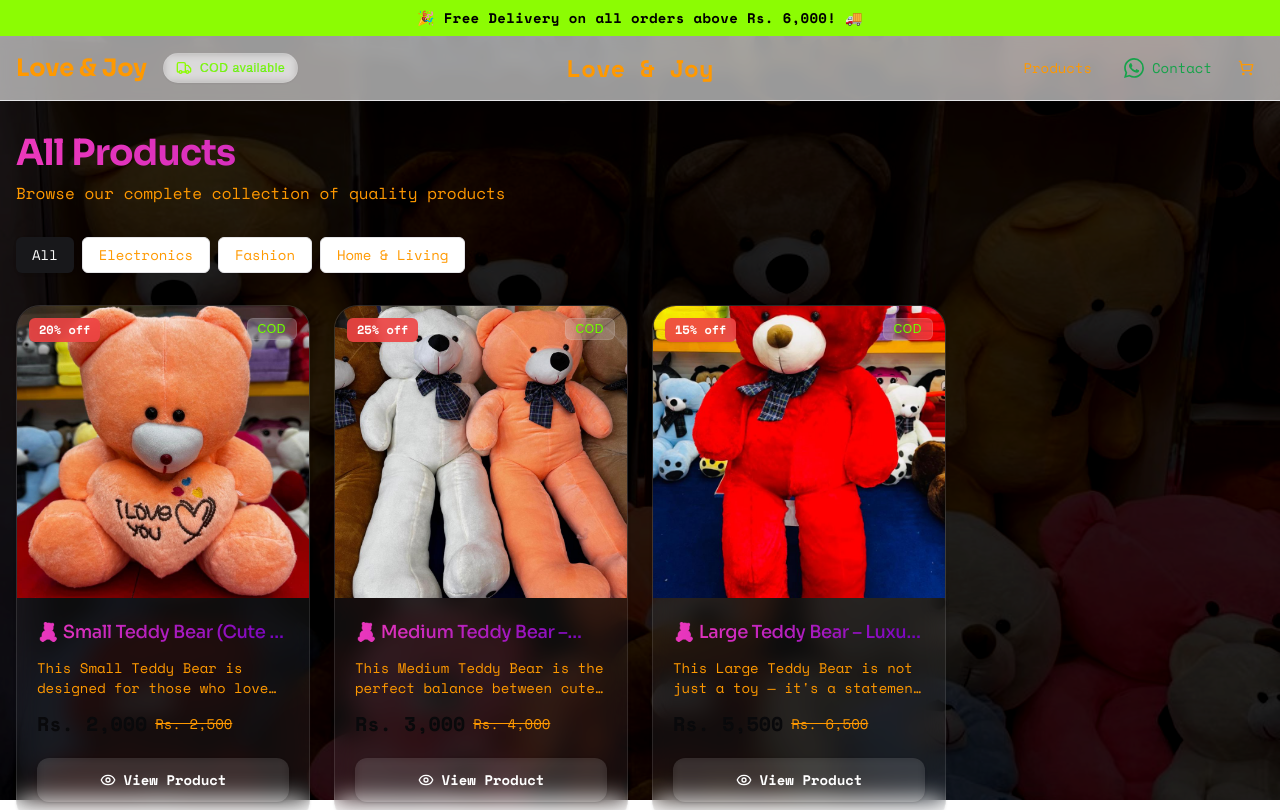
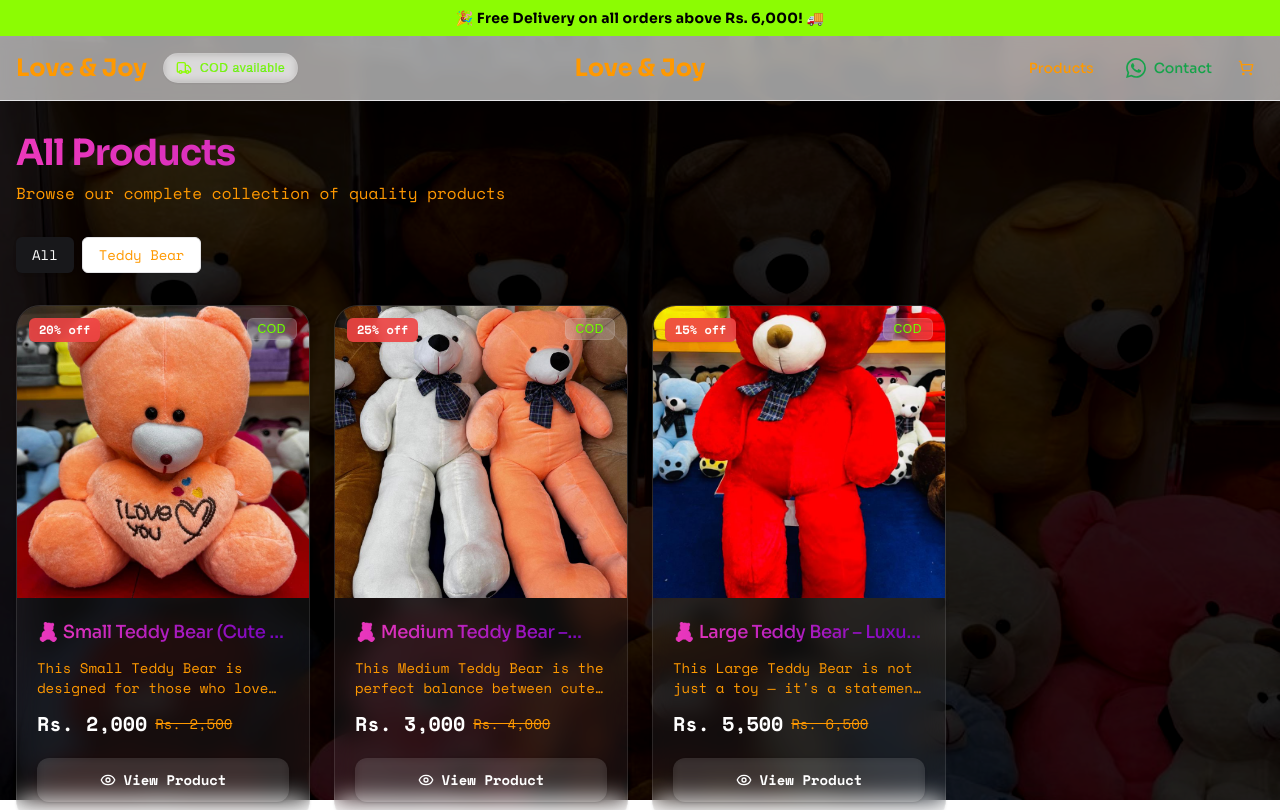
Before and after one commit to Sikandar-7/Modern-Store, a Next.js app: page /products in a window 1280 px wide. Shown: the top 810 px of the page. Built offline with nearby package versions, Linux system fonts and the light colour scheme.

Commit message:
Fix types, images, add smooth scroll, dynamic categories

```diff
--- a/app/globals.css
+++ b/app/globals.css
@@ -13,6 +13,27 @@
     letter-spacing: 0.05em;
     -webkit-text-stroke: 0.2px #26e005;
     /* Light Gray stroke */
+  }
+
+  html.lenis,
+  html.lenis body {
+    height: auto;
+  }
+
+  .lenis.lenis-smooth {
+    scroll-behavior: auto !important;
+  }
+
+  .lenis.lenis-smooth [data-lenis-prevent] {
+    overscroll-behavior: contain;
+  }
+
+  .lenis.lenis-stopped {
+    overflow: hidden;
+  }
+
+  .lenis.lenis-scrolling iframe {
+    pointer-events: none;
   }
 }
 
--- a/app/layout.tsx
+++ b/app/layout.tsx
@@ -4,6 +4,7 @@ import "./globals.css";
 import { CartProvider } from "@/context/CartContext";
 import Navbar from "@/components/layout/Navbar";
 import Footer from "@/components/layout/Footer";
+import SmoothScroll from "@/components/providers/SmoothScroll";
 
 const spaceMono = Space_Mono({
   subsets: ["latin"],
@@ -54,10 +55,11 @@ export default function RootLayout({
         <CartProvider>
           <div className="flex min-h-screen flex-col">
             {/* Announcement Bar */}
-            <div className="w-full bg-[#8cfc03] text-black text-center py-2 text-sm font-bold tracking-wide">
+            <div className="w-full bg-[#8cfc03] text-black text-center py-2 text-sm font-bold tracking-wide font-sora">
               🎉 Free Delivery on all orders above Rs. 6,000! 🚚
             </div>
             <Navbar />
+            <SmoothScroll />
             <main className="flex-1">{children}</main>
             <Footer />
           </div>
--- a/app/products/page.tsx
+++ b/app/products/page.tsx
@@ -7,7 +7,8 @@ import { Button } from "@/components/ui/button";
 import products from "@/lib/data/products.json";
 import { Loader2 } from "lucide-react";
 
-const categories = ["All", "Electronics", "Fashion", "Home & Living"];
+// Derive categories from products
+const categories = ["All", ...Array.from(new Set(products.map((p) => p.category)))];
 
 function ProductList() {
     const searchParams = useSearchParams();
--- a/components/cart/CartSummary.tsx
+++ b/components/cart/CartSummary.tsx
@@ -15,11 +15,7 @@ export default function CartSummary() {
 
     const handleWhatsAppOrder = () => {
         const whatsappNumber = "923264379003"; // Updated Love & Joy number
-        const cartItems = cart.map((item) => ({
-            product: item,
-            quantity: item.quantity,
-        }));
-        const link = generateWhatsAppLinkForCart(whatsappNumber, cartItems, total);
+        const link = generateWhatsAppLinkForCart(whatsappNumber, cart, total);
         window.open(link, "_blank");
     };
 
--- a/components/checkout/CheckoutForm.tsx
+++ b/components/checkout/CheckoutForm.tsx
@@ -232,7 +232,10 @@ export default function CheckoutForm({ onSubmit, onShippingChange, isFreeShippin
                     <Button
                         type="submit"
                         size="lg"
-                        className="w-full"
+                        className={`w-full transition-all duration-300 ${isValid
+                                ? "bg-[#8cfc03]/20 hover:bg-[#8cfc03]/30 text-[#8cfc03] border border-[#8cfc03]/50 shadow-[0_0_15px_rgba(140,252,3,0.1)]"
+                                : ""
+                            }`}
                         disabled={!isValid}
                     >
                         Place Order via WhatsApp
--- a/components/home/InstagramFeed.tsx
+++ b/components/home/InstagramFeed.tsx
@@ -3,10 +3,10 @@ import { Button } from "@/components/ui/button";
 import Image from "next/image";
 
 const instagramPosts = [
-    { id: 1, image: "/images/products/headphones-2.jpg", type: "reel" },
-    { id: 2, image: "/images/products/smartwatch-2.jpg", type: "post" },
-    { id: 3, image: "/images/products/bag-2.jpg", type: "post" },
-    { id: 4, image: "/images/products/lamp-2.jpg", type: "reel" },
+    { id: 1, image: "/images/products/large-1.jpeg", type: "reel" },
+    { id: 2, image: "/images/products/large-2.jpeg", type: "post" },
+    { id: 3, image: "/images/products/medium-1.jpeg", type: "post" },
+    { id: 4, image: "/images/products/medium-2.jpeg", type: "reel" },
 ];
 
 export default function InstagramFeed() {
--- a/components/layout/Navbar.tsx
+++ b/components/layout/Navbar.tsx
@@ -16,13 +16,13 @@ export default function Navbar() {
     const cartCount = getCartCount();
 
     return (
-        <nav className="sticky top-0 z-50 w-full border-b bg-background/95 backdrop-blur supports-[backdrop-filter]:bg-background/60">
+        <nav className="sticky top-0 z-50 w-full border-b bg-background/95 backdrop-blur supports-[backdrop-filter]:bg-background/60 font-sora">
             <div className="container mx-auto px-4">
                 <div className="flex h-16 items-center justify-between">
                     {/* Left: Brand + COD Badge */}
                     <div className="flex items-center gap-4">
                         {/* Left Brand */}
-                        <Link href="/" className="text-2xl font-bold" style={{ fontFamily: 'var(--font-sora), sans-serif' }}>
+                        <Link href="/" className="text-2xl font-bold">
                             Love & Joy
                         </Link>
 
--- a/components/product/ProductCard.tsx
+++ b/components/product/ProductCard.tsx
@@ -65,7 +65,7 @@ export default function ProductCard({ product }: ProductCardProps) {
                 </p>
 
                 <div className="flex items-center gap-2">
-                    <span className="text-xl font-bold text-foreground">
+                    <span className="text-xl font-bold text-white">
                         {formatPrice(product.price)}
                     </span>
                     {hasDiscount && (
--- /dev/null
+++ b/components/providers/SmoothScroll.tsx
@@ -0,0 +1,31 @@
+"use client";
+
+import { useEffect } from "react";
+import Lenis from "lenis";
+
+export default function SmoothScroll() {
+    useEffect(() => {
+        const lenis = new Lenis({
+            duration: 0.7,
+            easing: (t) => Math.min(1, 1.001 - Math.pow(2, -10 * t)),
+            orientation: "vertical",
+            gestureOrientation: "vertical",
+            smoothWheel: true,
+            wheelMultiplier: 1,
+            touchMultiplier: 2,
+        });
+
+        function raf(time: number) {
+            lenis.raf(time);
+            requestAnimationFrame(raf);
+        }
+
+        requestAnimationFrame(raf);
+
+        return () => {
+            lenis.destroy();
+        };
+    }, []);
+
+    return null;
+}
--- a/package.json
+++ b/package.json
@@ -11,6 +11,7 @@
   "dependencies": {
     "@hookform/resolvers": "^5.2.2",
     "@radix-ui/react-label": "^2.1.8",
+    "@radix-ui/react-radio-group": "^1.3.8",
     "@radix-ui/react-slot": "^1.2.4",
     "autoprefixer": "^10.4.23",
     "class-variance-authority": "^0.7.1",
@@ -19,6 +20,7 @@
     "embla-carousel-fade": "^8.6.0",
     "embla-carousel-react": "^8.6.0",
     "framer-motion": "^12.29.0",
+    "lenis": "^1.3.17",
     "lucide-react": "^0.563.0",
     "next": "16.1.4",
     "postcss": "^8.5.6",
--- a/tailwind.config.ts
+++ b/tailwind.config.ts
@@ -78,6 +78,7 @@ const config: Config = {
                 sans: ["var(--font-space-mono)", "monospace"],
                 mono: ["var(--font-space-mono)", "monospace"],
                 heading: ["var(--font-sora)", "sans-serif"],
+                sora: ["var(--font-sora)", "sans-serif"],
             },
         },
     },
```
Also changed, not shown: 1 other file (tests, documents, lock files or other folders).
